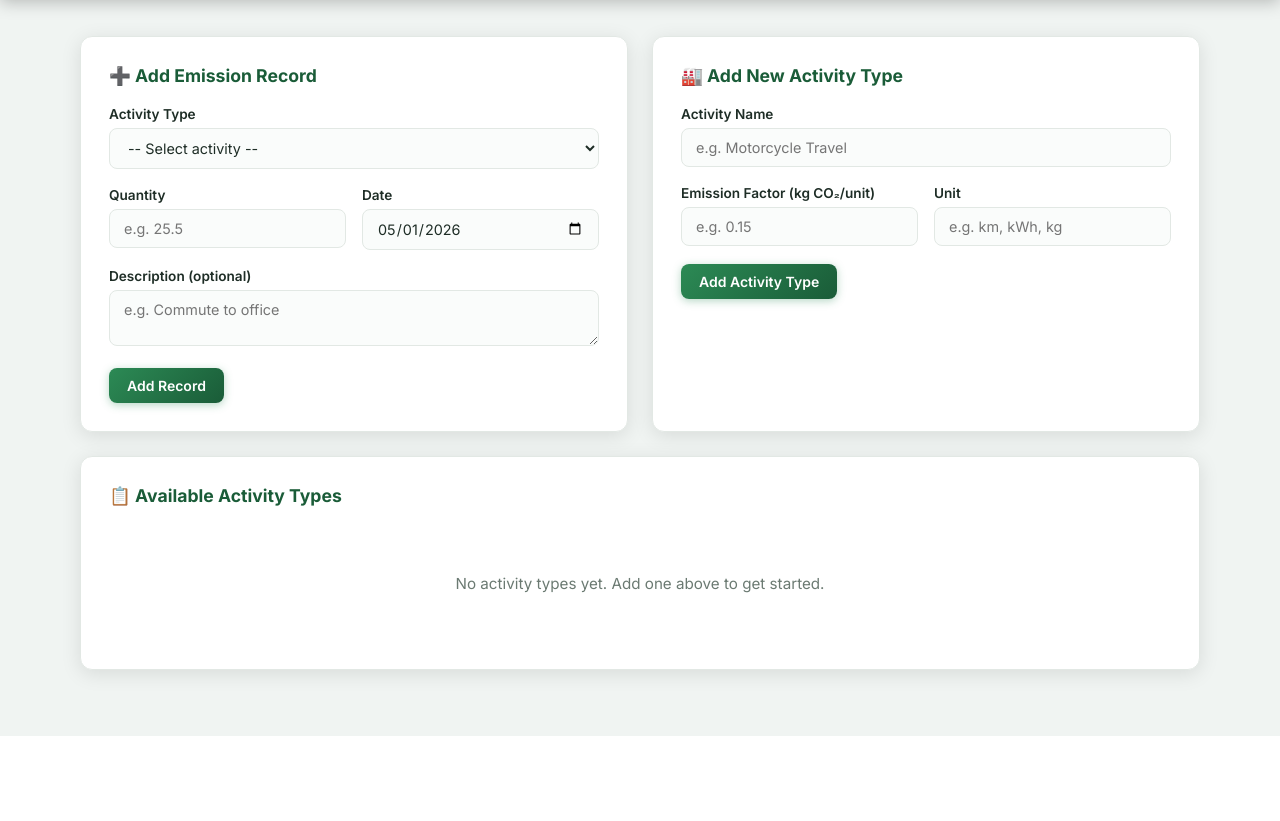
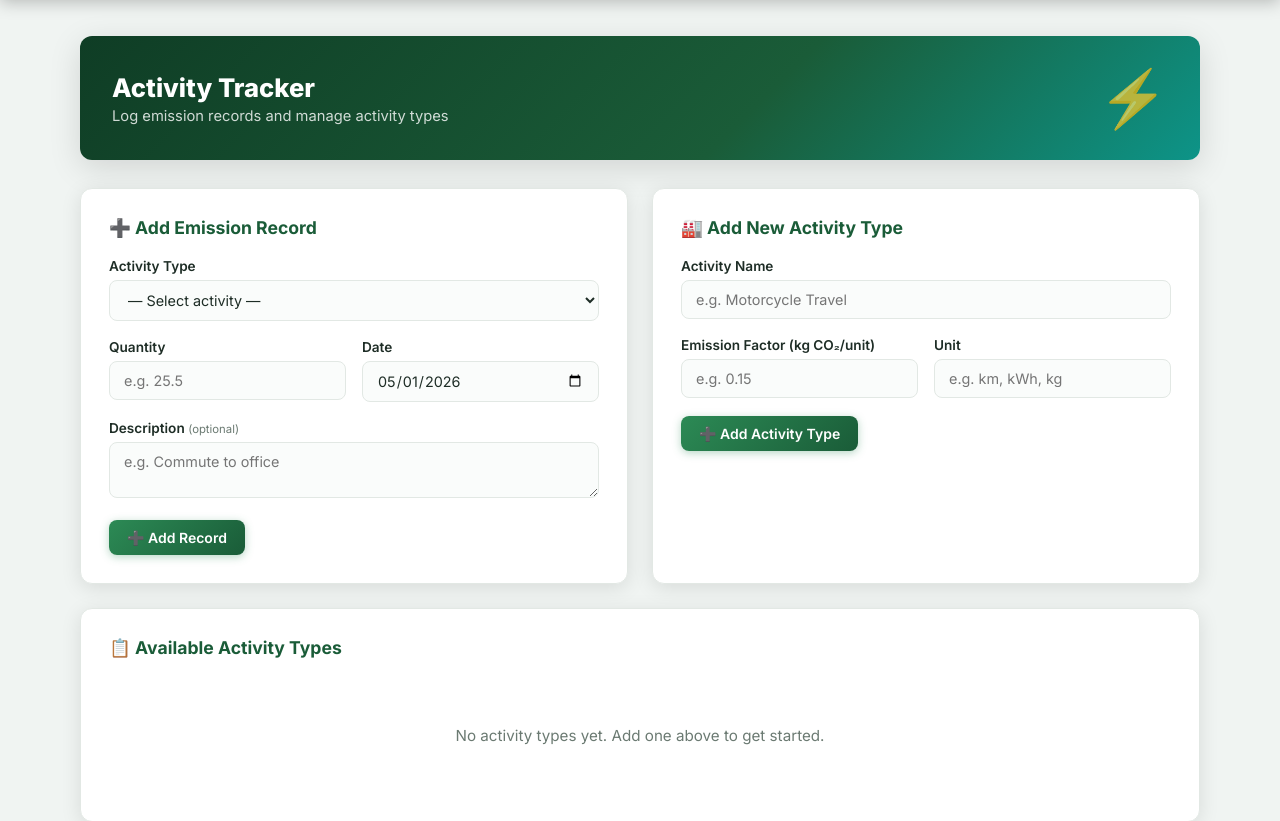
Before and after one commit to Gi-v/Carbon-Emission-Calculator, a Django app: page /activity/ in a window 1280 px wide. Shown: the part 64-885 px from the top of the page. Before the commit the page ends 800 px from the top, so only its background shows below. Run offline with Django 4.2, Linux system fonts and the light colour scheme; the visitor is signed in with stand-in values (Sample User, id 1); data that the repository does not hold is empty.

Commit message:
Enhance activity.html with improved UI elements

```diff
--- a/emission_app/templates/emission_app/activity.html
+++ b/emission_app/templates/emission_app/activity.html
@@ -2,6 +2,14 @@
 {% block title %}Activity - Carbon Emission Calculator{% endblock %}
 
 {% block content %}
+<div class="page-hero">
+    <div>
+        <h1>Activity Tracker</h1>
+        <p>Log emission records and manage activity types</p>
+    </div>
+    <span class="hero-icon">⚡</span>
+</div>
+
 <div style="display: grid; grid-template-columns: 1fr 1fr; gap: 24px;">
     <div class="card">
         <h2>➕ Add Emission Record</h2>
@@ -11,7 +19,7 @@
             <div class="form-group">
                 <label>Activity Type</label>
                 <select name="activity_id" required>
-                    <option value="">-- Select activity --</option>
+                    <option value="">— Select activity —</option>
                     {% for a in activity_types %}
                     <option value="{{ a.id }}">{{ a.activity_name }} ({{ a.emission_factor }} kg CO₂/{{ a.unit }})</option>
                     {% endfor %}
@@ -28,10 +36,10 @@
                 </div>
             </div>
             <div class="form-group">
-                <label>Description (optional)</label>
+                <label>Description <small style="color:var(--text-muted);font-weight:400">(optional)</small></label>
                 <textarea name="description" rows="2" placeholder="e.g. Commute to office"></textarea>
             </div>
-            <button type="submit" class="btn btn-primary">Add Record</button>
+            <button type="submit" class="btn btn-primary">➕ Add Record</button>
         </form>
     </div>
 
@@ -54,10 +62,19 @@
                     <input type="text" name="unit" placeholder="e.g. km, kWh, kg" required>
                 </div>
             </div>
-            <button type="submit" class="btn btn-primary">Add Activity Type</button>
+            <button type="submit" class="btn btn-primary">➕ Add Activity Type</button>
         </form>
     </div>
 </div>
+
+{% if activity_types %}
+<div class="card">
+    <h2>📊 Emissions by Activity Type</h2>
+    <div class="chart-wrap" style="height:260px;">
+        <canvas id="activityBar"></canvas>
+    </div>
+</div>
+{% endif %}
 
 <div class="card">
     <h2>📋 Available Activity Types</h2>
@@ -75,11 +92,11 @@
         <tbody>
             {% for a in activity_types %}
             <tr>
-                <td>{{ a.activity_name }}</td>
+                <td><strong>{{ a.activity_name }}</strong></td>
                 <td>{{ a.emission_factor }}</td>
-                <td>{{ a.unit }}</td>
+                <td><span class="badge badge-blue">{{ a.unit }}</span></td>
                 <td><span class="badge">{{ a.record_count }}</span></td>
-                <td>{{ a.total_emissions|floatformat:2|default:"0.00" }}</td>
+                <td><strong>{{ a.total_emissions|floatformat:2|default:"0.00" }}</strong></td>
             </tr>
             {% endfor %}
         </tbody>
@@ -88,4 +105,37 @@
     <p class="no-data">No activity types yet. Add one above to get started.</p>
     {% endif %}
 </div>
+
+{% if activity_types %}
+<script>
+(function(){
+    const labels = [{% for a in activity_types %}"{{ a.activity_name }}"{% if not forloop.last %},{% endif %}{% endfor %}];
+    const totals = [{% for a in activity_types %}{{ a.total_emissions|floatformat:2|default:"0" }}{% if not forloop.last %},{% endif %}{% endfor %}];
+
+    new Chart(document.getElementById('activityBar'), {
+        type: 'bar',
+        data: {
+            labels: labels,
+            datasets: [{
+                label: 'Total CO₂ (kg)',
+                data: totals,
+                backgroundColor: labels.map((_, i) => CHART_PALETTE[i % CHART_PALETTE.length] + 'cc'),
+                borderColor:     labels.map((_, i) => CHART_PALETTE[i % CHART_PALETTE.length]),
+                borderWidth: 1.5,
+                borderRadius: 6,
+            }]
+        },
+        options: {
+            responsive: true,
+            maintainAspectRatio: false,
+            plugins: { legend: { display: false } },
+            scales: {
+                x: { grid: { display: false }, ticks: { font: { size: 12 } } },
+                y: { beginAtZero: true, grid: { color: '#f0f4f2' }, ticks: { font: { size: 12 } } }
+            }
+        }
+    });
+})();
+</script>
+{% endif %}
 {% endblock %}
```
